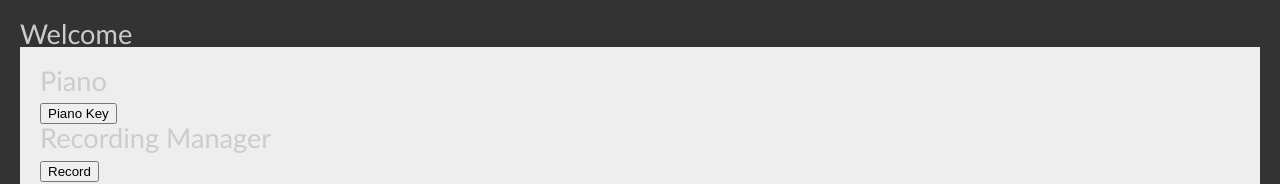
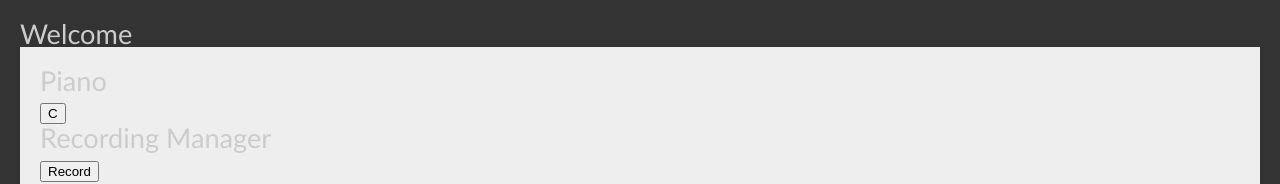
Before and after one commit to edwardtanguay/test-react-class-component, a React (Create React App) app: page / in a window 1280 px wide. Shown: the top 184 px of the page. Built offline with nearby package versions, Linux system fonts and the light colour scheme.

Commit message:
inject works

```diff
--- a/src/classes/AudioManager.js
+++ b/src/classes/AudioManager.js
@@ -1,10 +1,16 @@
 export class AudioManager {
 
-	// constructor() {
-	// }
+	constructor() {
+		this.recordNote = null;
+	}
+
+	injectRecordNote(recordNote) {
+		this.recordNote = recordNote;
+	}
 
 	noteOn(note) {
 		console.log('note play: ' + note);
 		// record note in recording manager
+		this.recordNote(note);
 	}
 }
--- a/src/components/Piano.js
+++ b/src/components/Piano.js
@@ -6,13 +6,13 @@ const audioManager = new AudioManager();
 export const Piano = () => {
 
 	const handlePianoKeyPress = () => {
-		audioManager.noteOn('from piano');
+		audioManager.noteOn('C');
 	}
 
 	return (
 		<div className="component_piano">
 			<h1>Piano</h1>
-			<button onClick={handlePianoKeyPress}>Piano Key</button>
+			<button onClick={handlePianoKeyPress}>C</button>
 			<RecordingManager audioManager={audioManager} />
 		</div>
 	)
--- a/src/components/RecordingManager.js
+++ b/src/components/RecordingManager.js
@@ -4,7 +4,6 @@ export const RecordingManager = ({audioManager}) => {
 	const [isRecording, setIsRecording] = useState(false);
 	const [recordingArray, setRecordingArray] = useState(['F', 'E']);
 
-	audioManager.noteOn('from recording manager');
 
 	const handleRecordButton = () => {
 		setIsRecording(!isRecording);
@@ -14,6 +13,8 @@ export const RecordingManager = ({audioManager}) => {
 		recordingArray.push(note);
 		setRecordingArray([...recordingArray]);
 	}
+
+	audioManager.injectRecordNote(recordNote);
 
 	return (
 		<>
```
